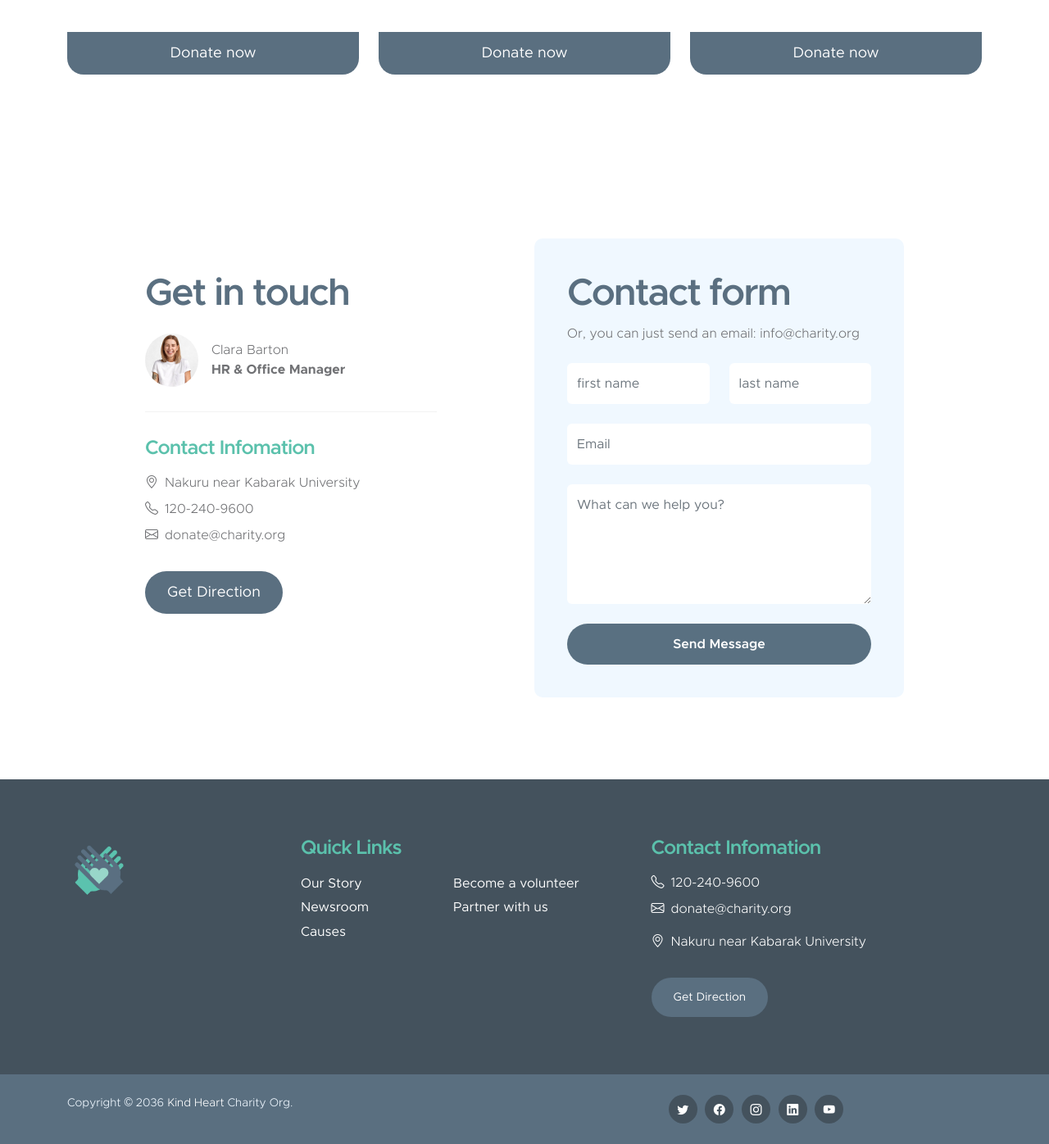
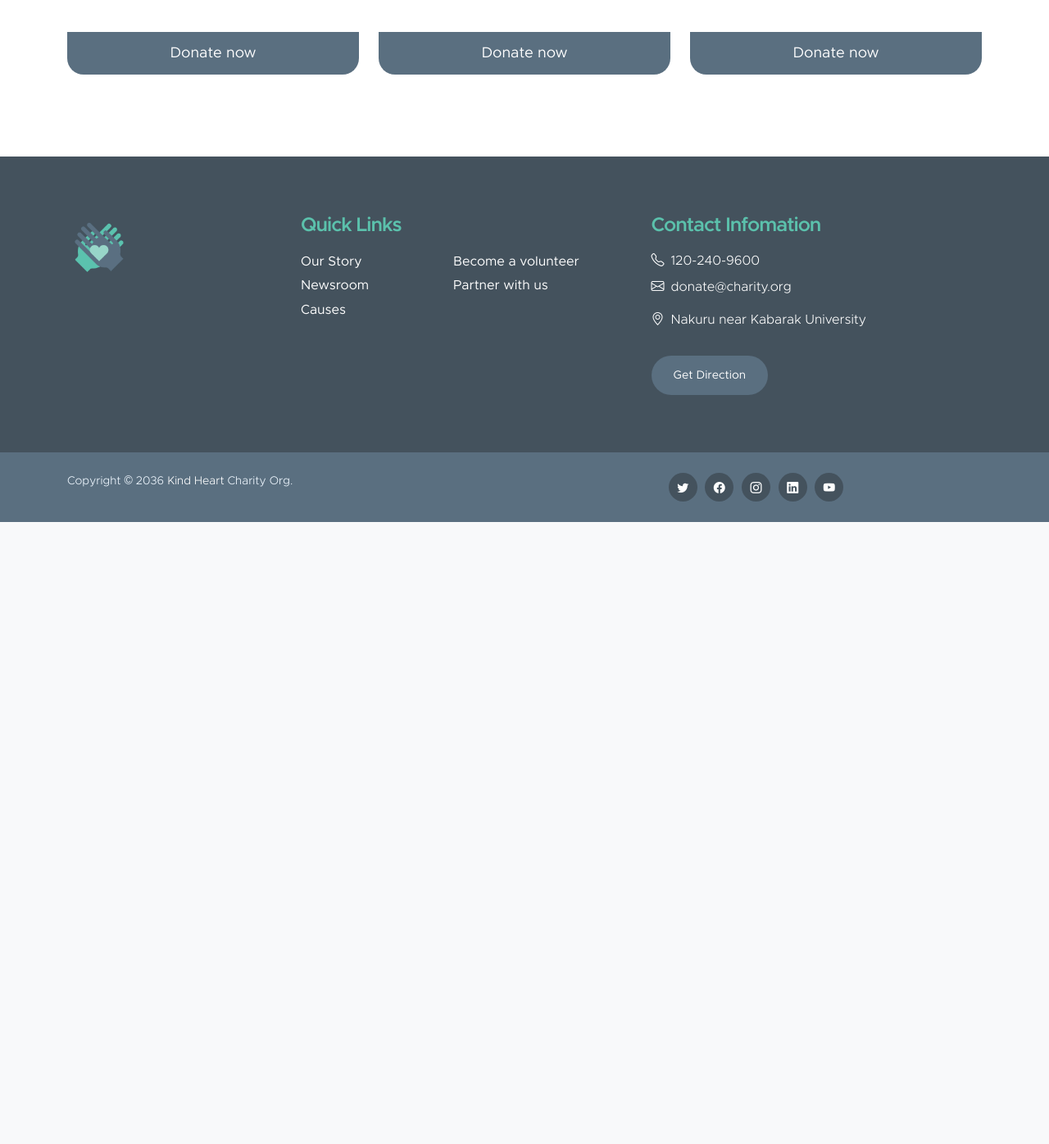
Before and after one commit to laytonmusyoki/Charity-Donation-System, a Django app: page / in a window 1280 px wide. Shown: the part 1473-2869 px from the top of the page at 82% size. After the commit the page ends 2110 px from the top, so only its background shows below. Run offline with Django 4.2, Linux system fonts and the light colour scheme; some libraries are stand-ins or nearby versions.

Commit message:
organizations

```diff
--- a/donation/myapp/templates/index.html
+++ b/donation/myapp/templates/index.html
@@ -99,7 +99,7 @@
                                 </div>
                             </div>
 
-                            <a href="{% url 'donate' %}" class="custom-btn btn">Donate now</a>
+                            <a href="{% url 'elimu' %}" class="custom-btn btn">Donate now</a>
                         </div>
                     </div>
                 </div>
@@ -131,7 +131,7 @@
                                 </div>
                             </div>
 
-                            <a href="{% url 'donate' %}" class="custom-btn btn">Donate now</a>
+                            <a href="{% url 'health' %}" class="custom-btn btn">Donate now</a>
                         </div>
                     </div>
                 </div>
@@ -163,7 +163,7 @@
                                 </div>
                             </div>
 
-                            <a href="{% url 'donate' %}" class="custom-btn btn">Donate now</a>
+                            <a href="{% url 'family' %}" class="custom-btn btn">Donate now</a>
                         </div>
                     </div>
                 </div>
@@ -173,84 +173,6 @@
     </section>
 
 
-
-
-
-
-    <section class="contact-section section-padding" id="section_6">
-        <div class="container">
-            <div class="row">
-
-                <div class="col-lg-4 col-12 ms-auto mb-5 mb-lg-0">
-                    <div class="contact-info-wrap">
-                        <h2>Get in touch</h2>
-
-                        <div class="contact-image-wrap d-flex flex-wrap">
-                            <img src="/static/images/avatar/pretty-blonde-woman-wearing-white-t-shirt.jpg" class="img-fluid avatar-image" alt="">
-
-                            <div class="d-flex flex-column justify-content-center ms-3">
-                                <p class="mb-0">Clara Barton</p>
-                                <p class="mb-0"><strong>HR & Office Manager</strong></p>
-                            </div>
-                        </div>
-
-                        <div class="contact-info">
-                            <h5 class="mb-3">Contact Infomation</h5>
-
-                            <p class="d-flex mb-2">
-                                <i class="bi-geo-alt me-2"></i>
-                                Nakuru near Kabarak University
-                            </p>
-
-                            <p class="d-flex mb-2">
-                                <i class="bi-telephone me-2"></i>
-
-                                <a href="tel: 120-240-9600">
-                                    120-240-9600
-                                </a>
-                            </p>
-
-                            <p class="d-flex">
-                                <i class="bi-envelope me-2"></i>
-
-                                <a href="mailto:info@yourgmail.com">
-                                    donate@charity.org
-                                </a>
-                            </p>
-
-                            <a href="#" class="custom-btn btn mt-3">Get Direction</a>
-                        </div>
-                    </div>
-                </div>
-
-                <div class="col-lg-5 col-12 mx-auto">
-                    <form class="custom-form contact-form" action="#" method="post" role="form">
-                        <h2>Contact form</h2>
-
-                        <p class="mb-4">Or, you can just send an email:
-                            <a href="#">info@charity.org</a>
-                        </p>
-                        <div class="row">
-                            <div class="col-lg-6 col-md-6 col-12">
-                                <input type="text" name="first-name" id="first-name" class="form-control" placeholder="first name" required>
-                            </div>
-
-                            <div class="col-lg-6 col-md-6 col-12">
-                                <input type="text" name="last-name" id="last-name" class="form-control" placeholder="last name" required>
-                            </div>
-                        </div>
-
-                        <input type="email" name="email" id="email" pattern="[^ @]*@[^ @]*" class="form-control" placeholder="Email" required>
-
-                        <textarea name="message" rows="5" class="form-control" id="message" placeholder="What can we help you?"></textarea>
-
-                        <button type="submit" class="form-control">Send Message</button>
-                    </form>
-                </div>
-
-            </div>
-        </div>
-    </section>
 </main>
 
 
--- a/donation/myapp/urls.py
+++ b/donation/myapp/urls.py
@@ -1,11 +1,14 @@
 from django.urls import path
 
-from .views import home,news,about,contact,donate
+from .views import home,news,about,contact,donate,elimu,health,family
 
 urlpatterns = [
     path('', home, name='home'),
     path('about/',about,name='about'),
     path('news/',news,name='news'),
+    path('elimu/',elimu,name='elimu'),
+    path('health/',health,name='health'),
     path('contact/',contact,name='contact'),
+    path('family/',family,name='family'),
     path('donate/',donate,name='donate'),
 ]
--- a/donation/myapp/views.py
+++ b/donation/myapp/views.py
@@ -41,6 +41,16 @@ def news(request):
     return render(request,'news.html')
 
 
+def elimu(request):
+    return render(request,'elimu.html')
+
 
 def donate(request):
     return render(request,'donate.html')
+
+
+def health(request):
+    return render(request,'better.html')
+
+def family(request):
+    return render(request,'family.html')
```
Also changed, not shown: donation/myapp/templates/better.html (added, +9 -0 lines), donation/myapp/templates/elimu.html (added, +10 -0 lines), donation/myapp/templates/family.html (added, +9 -0 lines).
